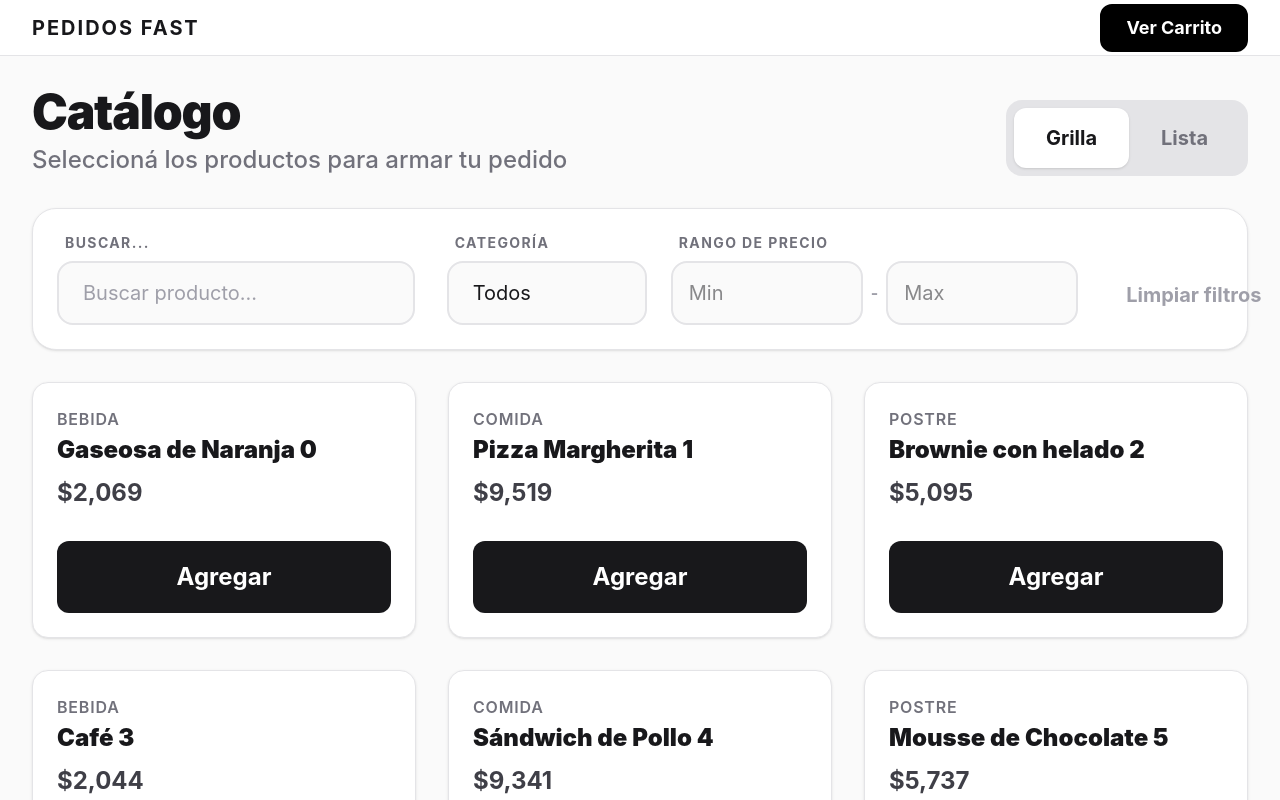
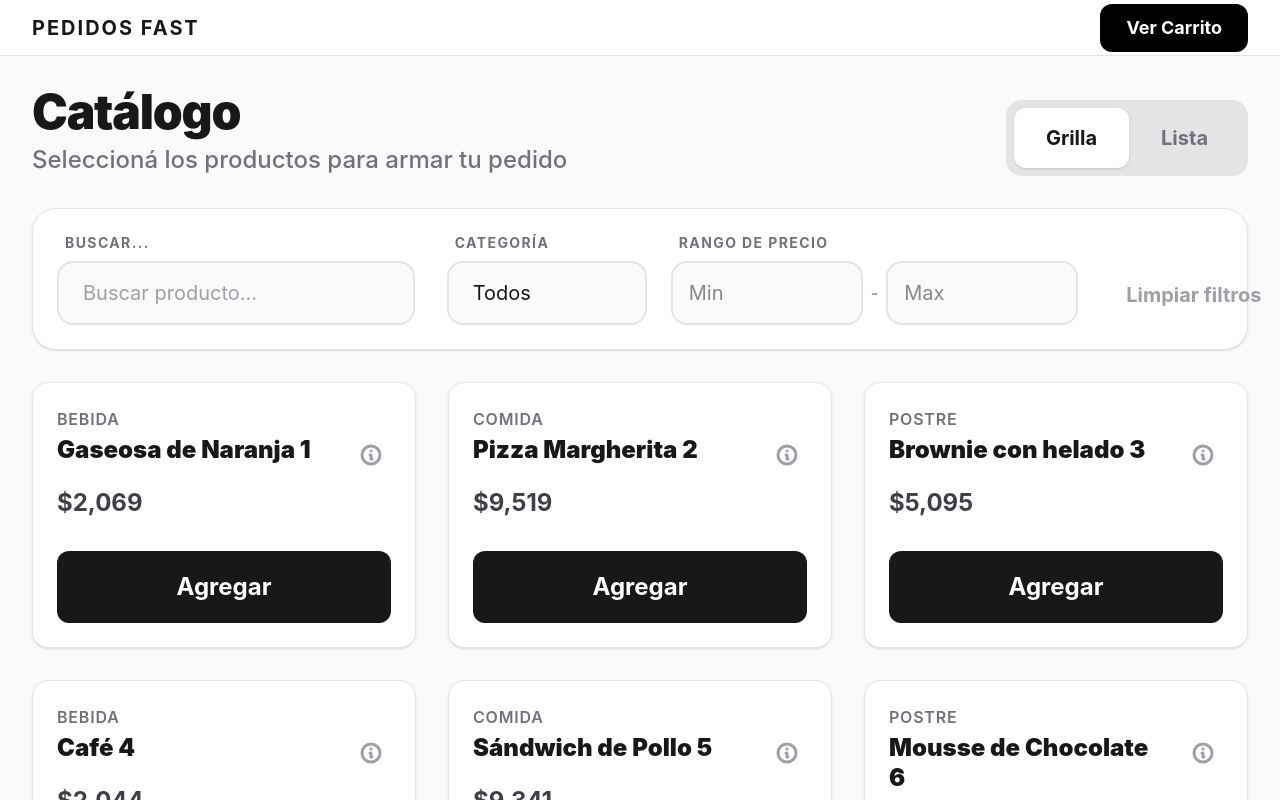
Before and after one commit to facundovanni/challenge-pedidos-fv, an Angular app: page /products in a window 1280 px wide. Built offline with nearby package versions, Linux system fonts and the light colour scheme.

Commit message:
add detail of products

```diff
--- a/src/app/core/interface/product.interface.ts
+++ b/src/app/core/interface/product.interface.ts
@@ -6,4 +6,6 @@ export interface Product {
   price: number;
   categoryId: number;
   category: GenericDTO;
+  description?: string;
+  imageUrl?: string;
 }
--- a/src/app/core/mocks/products.mock.ts
+++ b/src/app/core/mocks/products.mock.ts
@@ -5,33 +5,47 @@ const NOMBRES_BEBIDAS = ['Gaseosa de Naranja', 'Agua mineral', 'Jugo de Manzana'
 const NOMBRES_COMIDA = ['Hamburguesa doble', 'Pizza Margherita', 'Ensalada Caesar', 'Tacos de Carne', 'Sándwich de Pollo', 'Sushi Mix', 'Pasta Carbonara', 'Burrito', 'Milanesa', 'Wrap Vegetariano'];
 const NOMBRES_POSTRE = ['Helado combinado', 'Tiramisú', 'Brownie con helado', 'Cheesecake', 'Flan casero', 'Mousse de Chocolate', 'Ensalada de frutas', 'Alfajor', 'Volcán de chocolate', 'Apple Pie'];
 
+const generateDescription = (categoria: string, nombre: string) => {
+  return `Delicioso ${nombre} de alta calidad, ideal para disfrutar en cualquier momento del día. Perfecto para compartir o deleitarse individualmente.`;
+};
+
 export const MOCK_PRODUCTS: Product[] = Array.from({ length: 100 }, (_, index) => {
   const id = index + 1;
-  const categoria = index % 3; // 0, 1, 2
+  const categoriaIdx = index % 3;
 
   let nombre = '';
   let precio = 0;
   let categoryId = 0;
+  let categoriaLabel = '';
+  let queryImg = '';
 
-  if (categoria === 0) { // Bebidas
-    nombre = NOMBRES_BEBIDAS[index % NOMBRES_BEBIDAS.length] + ` ${index}`;
+  if (categoriaIdx === 0) {
+    nombre = NOMBRES_BEBIDAS[index % NOMBRES_BEBIDAS.length];
     precio = Math.floor(Math.random() * (3000 - 1000) + 1000);
     categoryId = 1;
-  } else if (categoria === 1) { // Comida
-    nombre = NOMBRES_COMIDA[index % NOMBRES_COMIDA.length] + ` ${index}`;
+    categoriaLabel = 'Bebida';
+    queryImg = 'drink';
+  } else if (categoriaIdx === 1) {
+    nombre = NOMBRES_COMIDA[index % NOMBRES_COMIDA.length];
     precio = Math.floor(Math.random() * (20000 - 8000) + 8000);
     categoryId = 2;
-  } else { // Postres
-    nombre = NOMBRES_POSTRE[index % NOMBRES_POSTRE.length] + ` ${index}`;
+    categoriaLabel = 'Comida';
+    queryImg = 'food';
+  } else {
+    nombre = NOMBRES_POSTRE[index % NOMBRES_POSTRE.length];
     precio = Math.floor(Math.random() * (6000 - 2000) + 2000);
     categoryId = 3;
+    categoriaLabel = 'Postre';
+    queryImg = 'dessert';
   }
 
   return {
     id,
-    name: nombre,
+    name: `${nombre} ${id}`,
     price: precio,
     categoryId: categoryId,
-    category: MOCK_CATEGORIES[categoryId - 1]
+    category: MOCK_CATEGORIES[categoryId - 1],
+    description: generateDescription(categoriaLabel, nombre),
+    imageUrl: `https://placehold.co/400x400/000000/FFFFFF/png?text=${encodeURIComponent(nombre)}`
   };
 });
--- a/src/app/core/services/product.service.ts
+++ b/src/app/core/services/product.service.ts
@@ -44,4 +44,13 @@ export class ProductService {
       }, 1500);
     });
   }
+
+  getProductById(id: number): Promise<Product | undefined> {
+    return new Promise((resolve) => {
+      setTimeout(() => {
+        const product = MOCK_PRODUCTS.find(p => p.id === id);
+        resolve(product);
+      }, 500);
+    });
+  }
 }
--- /dev/null
+++ b/src/app/features/products/product-detail/product-detail.component.html
@@ -0,0 +1,55 @@
+<div class="max-w-4xl mx-auto flex flex-col h-full">
+
+  <div class="mb-8">
+    <a routerLink="/products"
+      class="inline-block px-8 py-4 border-2 rounded-2xl border-black bg-white text-black font-bold text-xl active:scale-95 focus:ring-4 focus:ring-gray-300 focus:outline-hidden">
+      ← Volver al listado
+    </a>
+  </div>
+
+  @if (isLoading()) {
+  <div class="grow flex items-center justify-center text-2xl font-bold text-gray-500">
+    Cargando producto...
+  </div>
+  } @else {
+  @if (product(); as p) {
+  <div class="flex flex-col md:flex-row gap-12 items-start bg-white p-8 border-4 border-gray-100">
+
+    @if(p.imageUrl){
+    <div
+      class="w-full md:w-1/2 aspect-square bg-gray-100 flex items-center justify-center border-2 border-gray-200 overflow-hidden">
+      <img [src]="p.imageUrl" [alt]="p.name" class="w-full h-full object-cover" loading="lazy">
+    </div>
+    }
+
+
+    <div class="w-full md:w-1/2 flex flex-col gap-6">
+      <span class="text-gray-500 font-bold uppercase tracking-widest text-lg">{{ p.category.name }}</span>
+      <h1 class="text-5xl font-black text-black leading-tight">{{ p.name }}</h1>
+      <p class="text-4xl font-extrabold text-black mt-4">
+        {{ p.price | currency:'$':'symbol':'1.0-0' }}
+      </p>
+
+      @if(p.description) {
+      <p class="text-xl text-gray-600 mt-6 leading-relaxed">
+        {{p.description}}
+      </p>
+      }
+
+      <hr class="border-gray-200 my-4">
+
+      <button (click)="onAddToCart(p)"
+        class="w-full px-12 py-6 bg-black text-white rounded-2xl text-2xl font-black active:scale-95 focus:ring-4 focus:ring-gray-300 focus:outline-hidden mt-auto">
+        Agregar al Carrito
+      </button>
+    </div>
+  </div>
+  } @else {
+  <div class="grow flex flex-col items-center justify-center gap-6">
+    <h2 class="text-4xl font-black text-black">Producto no encontrado</h2>
+    <a routerLink="/products" class="px-8 py-4 bg-black rounded-2xl text-white font-bold text-xl active:scale-95">Ver
+      otros productos</a>
+  </div>
+  }
+  }
+</div>
--- /dev/null
+++ b/src/app/features/products/product-detail/product-detail.component.ts
@@ -0,0 +1,41 @@
+import { CurrencyPipe } from '@angular/common';
+import { Component, inject, OnInit, signal } from '@angular/core';
+import { ActivatedRoute, Router, RouterLink } from '@angular/router';
+import { CartService } from '../../../core/services/cart.service';
+import { ProductService } from '../../../core/services/product.service';
+import { Product } from '../../../core/interface/product.interface';
+
+@Component({
+  selector: 'app-product-detail',
+  standalone: true,
+  imports: [CurrencyPipe, RouterLink],
+  templateUrl: './product-detail.component.html'
+})
+export class ProductDetailComponent implements OnInit {
+  private route = inject(ActivatedRoute);
+  private router = inject(Router);
+  private productService = inject(ProductService);
+  private cartService = inject(CartService);
+
+  product = signal<Product | undefined>(undefined);
+  isLoading = signal(true);
+
+  ngOnInit() {
+    const idParam = this.route.snapshot.paramMap.get('id');
+    if (idParam) {
+      this.loadProduct(Number(idParam));
+    }
+  }
+
+  async loadProduct(id: number) {
+    this.isLoading.set(true);
+    const data = await this.productService.getProductById(id);
+    this.product.set(data);
+    this.isLoading.set(false);
+  }
+
+  onAddToCart(product: Product) {
+    this.cartService.addToCart(product);
+    this.router.navigate(['/cart']);
+  }
+}
--- a/src/app/features/products/product-item/product-item.component.html
+++ b/src/app/features/products/product-item/product-item.component.html
@@ -1,12 +1,22 @@
 <div class="flex flex-col justify-between h-full p-6 bg-white border border-zinc-200 rounded-2xl shadow-sm">
-
   <div class="mb-8">
     <span class="text-md font-semibold uppercase tracking-wider text-zinc-500 mb-1 block">
       {{ product().category.name }}
     </span>
+    <div class="flex items-start justify-between gap-4">
       <h3 class="text-2xl font-black text-zinc-900 leading-tight">
         {{ product().name }}
       </h3>
+
+      <a [routerLink]="['/products', product().id]"
+         class="p-2 text-zinc-400 hover:text-black focus:ring-2 focus:ring-zinc-900 rounded-full cursor-pointer shrink-0 transition-colors"
+         aria-label="Ver detalle del producto">
+        <svg xmlns="http://www.w3.org/2000/svg" class="w-6 h-6" fill="none" viewBox="0 0 24 24" stroke="currentColor" stroke-width="3">
+          <path stroke-linecap="round" stroke-linejoin="round" d="M13 16h-1v-4h-1m1-4h.01M21 12a9 9 0 11-18 0 9 9 0 0118 0z" />
+        </svg>
+      </a>
+    </div>
+
     <p class="text-2xl mt-3 font-bold text-zinc-700">
       {{ product().price | currency:'$':'symbol':'1.0-0' }}
     </p>
--- a/src/app/features/products/product-item/product-item.component.ts
+++ b/src/app/features/products/product-item/product-item.component.ts
@@ -2,12 +2,13 @@ import {CurrencyPipe } from '@angular/common';
 import { Component, input, output } from '@angular/core';
 import { Product } from '../../../core/interface/product.interface';
 import { StepperComponent } from '../../../shared/components/stepper/stepper.component';
+import { RouterLink } from '@angular/router';
 
 @Component({
   selector: 'app-product-item',
   standalone: true,
   imports: [
-    CurrencyPipe, StepperComponent
+    CurrencyPipe, StepperComponent, RouterLink
   ],
   templateUrl: './product-item.component.html',
 })
--- a/src/app/features/products/products.routes.ts
+++ b/src/app/features/products/products.routes.ts
@@ -1,4 +1,3 @@
-
 import { Routes } from '@angular/router';
 
 export const productRoutes: Routes = [
@@ -6,8 +5,11 @@ export const productRoutes: Routes = [
     path: '',
     loadComponent: () =>
       import('./product-list/product-list.component').then(m => m.ProductListComponent),
-    title: 'Listado de Productos'
   },
+  {
+    path: ':id',
+    loadComponent: () =>
+      import('./product-detail/product-detail.component').then(m => m.ProductDetailComponent),
+  }
 ];
-
 export default productRoutes;
```
Also changed, not shown: 1 other file (tests, documents, lock files or other folders). Lines whose indentation alone changed are shown as unchanged.
